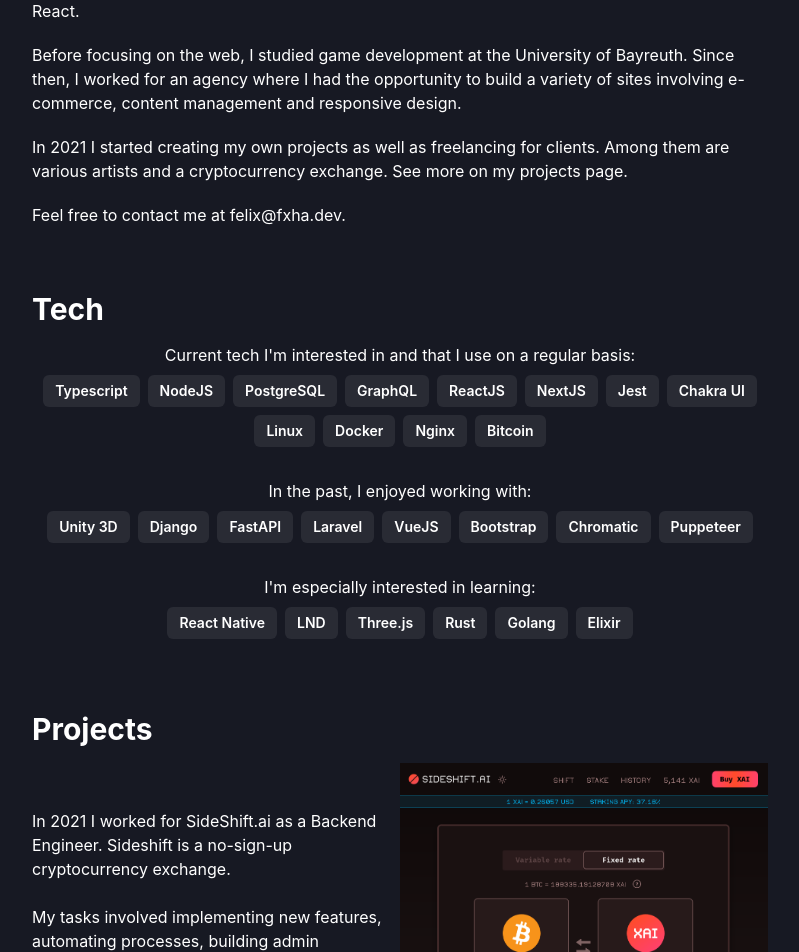
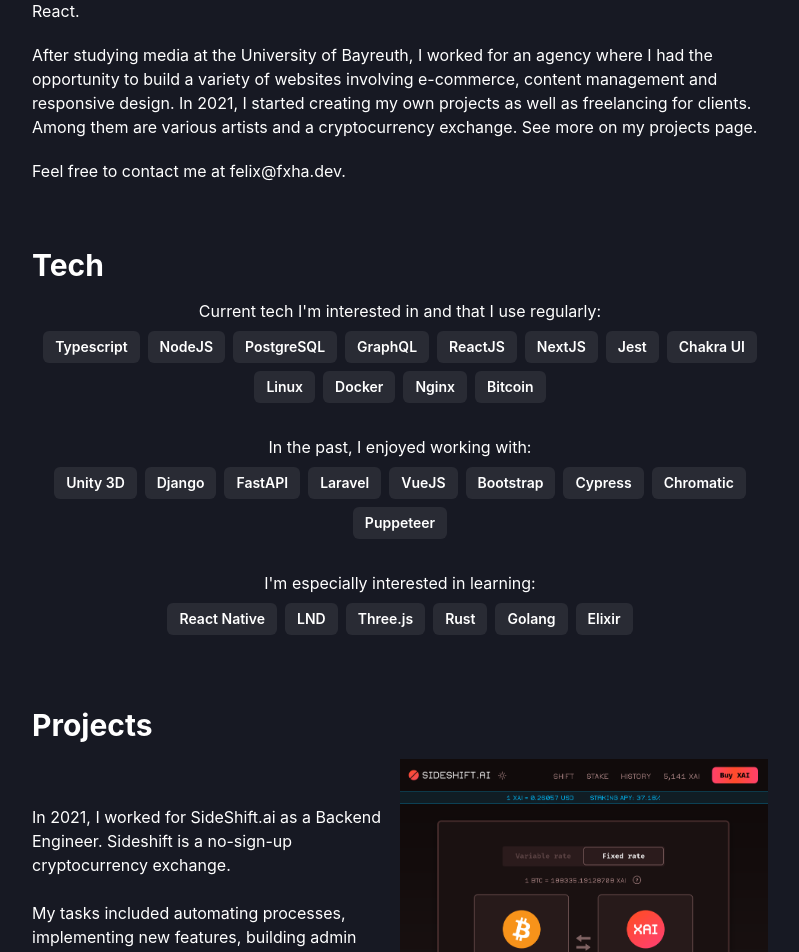
Before and after one commit to fx-ha/fxha.dev, a Next.js app: page / in a window 1280 px wide. Shown: the part 180-1132 px from the top of the page, without its empty margins (240-1039 px from the left). Built offline with nearby package versions, Linux system fonts and the light colour scheme.

Commit message:
feat: :sparkles: highlight active link in navigation (#21)

```diff
--- /dev/null
+++ b/src/components/ActiveLink.tsx
@@ -0,0 +1,24 @@
+import NextLink from 'next/link'
+import { useRouter } from 'next/router'
+import { Link } from '@chakra-ui/react'
+
+const ActiveLink = ({
+  children,
+  href,
+}: {
+  children: React.ReactNode
+  href: string
+}) => {
+  const router = useRouter()
+  const textDecoration = router.asPath === href ? 'underline' : 'none'
+
+  return (
+    <NextLink href={href} passHref>
+      <Link href={href} textDecoration={textDecoration}>
+        {children}
+      </Link>
+    </NextLink>
+  )
+}
+
+export default ActiveLink
--- a/src/components/ContactPreview.tsx
+++ b/src/components/ContactPreview.tsx
@@ -16,7 +16,7 @@
       Contact
     </Heading>
 
-    <Text mt={4} textAlign="center">
+    <Text mt={6} textAlign="center">
       If you want to know more about my projects or have an interesting offer,
       you can reach me here:
     </Text>
--- a/src/components/Intro.tsx
+++ b/src/components/Intro.tsx
@@ -13,14 +13,10 @@
         </Text>
 
         <Text>
-          Before focusing on the web, I studied game development at the
-          University of Bayreuth. Since then, I worked for an agency where I had
-          the opportunity to build a variety of sites involving e-commerce,
-          content management and responsive design.
-        </Text>
-
-        <Text>
-          In 2021 I started creating my own projects as well as freelancing for
+          After studying media at the University of Bayreuth, I worked for an
+          agency where I had the opportunity to build a variety of websites
+          involving e-commerce, content management and responsive design. In
+          2021, I started creating my own projects as well as freelancing for
           clients. Among them are various artists and a cryptocurrency exchange.
           See more on my{' '}
           <NextLink href="/projects" passHref>
--- a/src/components/Navigation.tsx
+++ b/src/components/Navigation.tsx
@@ -9,6 +9,7 @@
   useColorMode,
 } from '@chakra-ui/react'
 import { BiMoon, BiSun } from 'react-icons/bi'
+import { ActiveLink } from '.'
 
 const Navigation = () => {
   const { colorMode, toggleColorMode } = useColorMode()
@@ -40,13 +41,9 @@
       <Spacer />
 
       <HStack spacing={3}>
-        <NextLink href="/projects" passHref>
-          <Link>Projects</Link>
-        </NextLink>
+        <ActiveLink href="/projects">Projects</ActiveLink>
         <Text>|</Text>
-        <NextLink href="/contact" passHref>
-          <Link>Contact</Link>
-        </NextLink>
+        <ActiveLink href="/contact">Contact</ActiveLink>
         <Text>|</Text>
         <Icon
           as={isDark ? BiSun : BiMoon}
--- a/src/components/ProjectsPreview.tsx
+++ b/src/components/ProjectsPreview.tsx
@@ -27,7 +27,7 @@
           <Flex alignItems="center">
             <VStack align="left" spacing={6}>
               <Text>
-                In 2021 I worked for{' '}
+                In 2021, I worked for{' '}
                 <Link isExternal href="https://sideshift.ai/a/discount">
                   SideShift.ai
                 </Link>{' '}
@@ -35,8 +35,8 @@
                 exchange.
               </Text>
               <Text>
-                My tasks involved implementing new features, automating
-                processes, building admin interfaces, and fixing bugs.
+                My tasks included automating processes, implementing new
+                features, building admin interfaces, and fixing bugs.
               </Text>
               <Text>
                 Tech: Typescript, React, PostgreSQL, GraphQL, Redis, Storybook,
@@ -45,12 +45,8 @@
             </VStack>
           </Flex>
 
-          <Box maxW={{ base: '100%', sm: '50%' }}>
-            <Link
-              mt={{ base: 3, sm: 0 }}
-              isExternal
-              href="https://sideshift.ai/a/discount"
-            >
+          <Box mt={{ base: 4, sm: 0 }} maxW={{ base: '100%', sm: '50%' }}>
+            <Link isExternal href="https://sideshift.ai/a/discount">
               <Image
                 src={
                   isDark
--- a/src/components/Tech.tsx
+++ b/src/components/Tech.tsx
@@ -8,22 +8,22 @@
     </Heading>
 
     <Text mt={4} textAlign="center">
-      Current tech I&#39;m interested in and that I use on a regular basis:
+      Current tech I&#39;m interested in and that I use regularly:
     </Text>
 
     <Flex mt={2} wrap="wrap" justifyContent="center">
-      <TechButton text="Typescript" href="https://www.typescriptlang.org/" />
-      <TechButton text="NodeJS" href="https://nodejs.org/" />
-      <TechButton text="PostgreSQL" href="https://www.postgresql.org/" />
-      <TechButton text="GraphQL" href="https://graphql.org/" />
-      <TechButton text="ReactJS" href="https://reactjs.org/" />
-      <TechButton text="NextJS" href="https://nextjs.org/" />
-      <TechButton text="Jest" href="https://jestjs.io/" />
-      <TechButton text="Chakra UI" href="https://chakra-ui.com/" />
-      <TechButton text="Linux" href="https://www.linux.org/" />
-      <TechButton text="Docker" href="https://www.docker.com/" />
-      <TechButton text="Nginx" href="https://www.nginx.com/" />
-      <TechButton text="Bitcoin" href="https://bitcoin.org/" />
+      <TechButton href="https://www.typescriptlang.org/">Typescript</TechButton>
+      <TechButton href="https://nodejs.org/">NodeJS</TechButton>
+      <TechButton href="https://www.postgresql.org/">PostgreSQL</TechButton>
+      <TechButton href="https://graphql.org/">GraphQL</TechButton>
+      <TechButton href="https://reactjs.org/">ReactJS</TechButton>
+      <TechButton href="https://nextjs.org/">NextJS</TechButton>
+      <TechButton href="https://jestjs.io/">Jest</TechButton>
+      <TechButton href="https://chakra-ui.com/">Chakra UI</TechButton>
+      <TechButton href="https://www.linux.org/">Linux</TechButton>
+      <TechButton href="https://www.docker.com/">Docker</TechButton>
+      <TechButton href="https://www.nginx.com/">Nginx</TechButton>
+      <TechButton href="https://bitcoin.org/">Bitcoin</TechButton>
     </Flex>
 
     <Text mt={6} textAlign="center">
@@ -31,14 +31,15 @@
     </Text>
 
     <Flex mt={2} wrap="wrap" justifyContent="center">
-      <TechButton text="Unity 3D" href="/" />
-      <TechButton text="Django" href="https://www.djangoproject.com/" />
-      <TechButton text="FastAPI" href="https://fastapi.tiangolo.com/" />
-      <TechButton text="Laravel" href="https://laravel.com/" />
-      <TechButton text="VueJS" href="https://vuejs.org/" />
-      <TechButton text="Bootstrap" href="https://getbootstrap.com/" />
-      <TechButton text="Chromatic" href="https://www.chromatic.com/" />
-      <TechButton text="Puppeteer" href="https://pptr.dev/" />
+      <TechButton href="/">Unity 3D</TechButton>
+      <TechButton href="https://www.djangoproject.com/">Django</TechButton>
+      <TechButton href="https://fastapi.tiangolo.com/">FastAPI</TechButton>
+      <TechButton href="https://laravel.com/">Laravel</TechButton>
+      <TechButton href="https://vuejs.org/">VueJS</TechButton>
+      <TechButton href="https://getbootstrap.com/">Bootstrap</TechButton>
+      <TechButton href="https://www.cypress.io/">Cypress</TechButton>
+      <TechButton href="https://www.chromatic.com/">Chromatic</TechButton>
+      <TechButton href="https://pptr.dev/">Puppeteer</TechButton>
     </Flex>
 
     <Text mt={6} textAlign="center">
@@ -46,12 +47,12 @@
     </Text>
 
     <Flex mt={2} wrap="wrap" justifyContent="center">
-      <TechButton text="React Native" href="https://reactnative.dev/" />
-      <TechButton text="LND" href="https://docs.lightning.engineering/" />
-      <TechButton text="Three.js" href="https://threejs.org/" />
-      <TechButton text="Rust" href="https://www.rust-lang.org/" />
-      <TechButton text="Golang" href="https://golang.org/" />
-      <TechButton text="Elixir" href="https://elixir-lang.org/" />
+      <TechButton href="https://reactnative.dev/">React Native</TechButton>
+      <TechButton href="https://docs.lightning.engineering/">LND</TechButton>
+      <TechButton href="https://threejs.org/">Three.js</TechButton>
+      <TechButton href="https://www.rust-lang.org/">Rust</TechButton>
+      <TechButton href="https://golang.org/">Golang</TechButton>
+      <TechButton href="https://elixir-lang.org/">Elixir</TechButton>
     </Flex>
   </Box>
 )
--- a/src/components/TechButton.tsx
+++ b/src/components/TechButton.tsx
@@ -2,10 +2,10 @@
 
 type TechButtonProps = {
   href: string
-  text: string
+  children: React.ReactNode
 }
 
-const TechButton = ({ href, text }: TechButtonProps) => {
+const TechButton = ({ href, children }: TechButtonProps) => {
   return (
     <Link
       href={href}
@@ -14,7 +14,7 @@
       mb={2}
       _hover={{ textDecoration: 'none' }}
     >
-      <Button size="sm">{text}</Button>
+      <Button size="sm">{children}</Button>
     </Link>
   )
 }
--- a/src/components/index.ts
+++ b/src/components/index.ts
@@ -5,3 +5,4 @@
 export { default as Tech } from './Tech'
 export { default as ProjectsPreview } from './ProjectsPreview'
 export { default as ContactPreview } from './ContactPreview'
+export { default as ActiveLink } from './ActiveLink'
```
